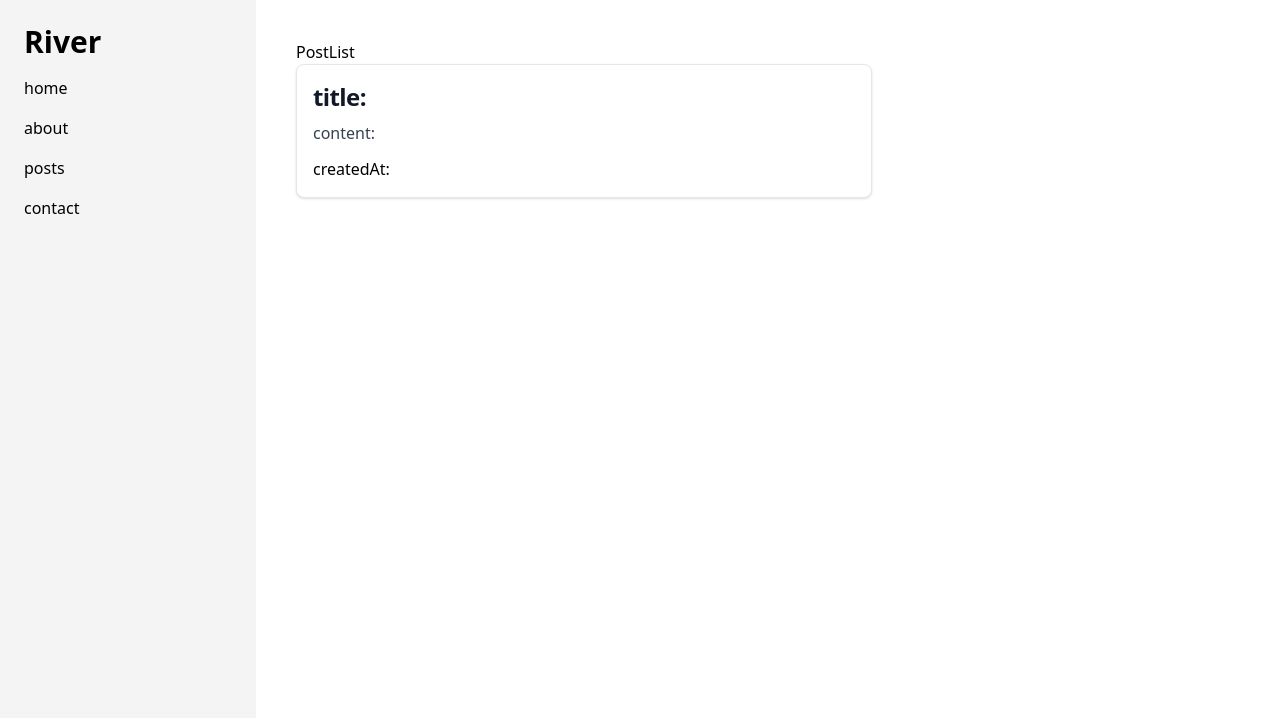
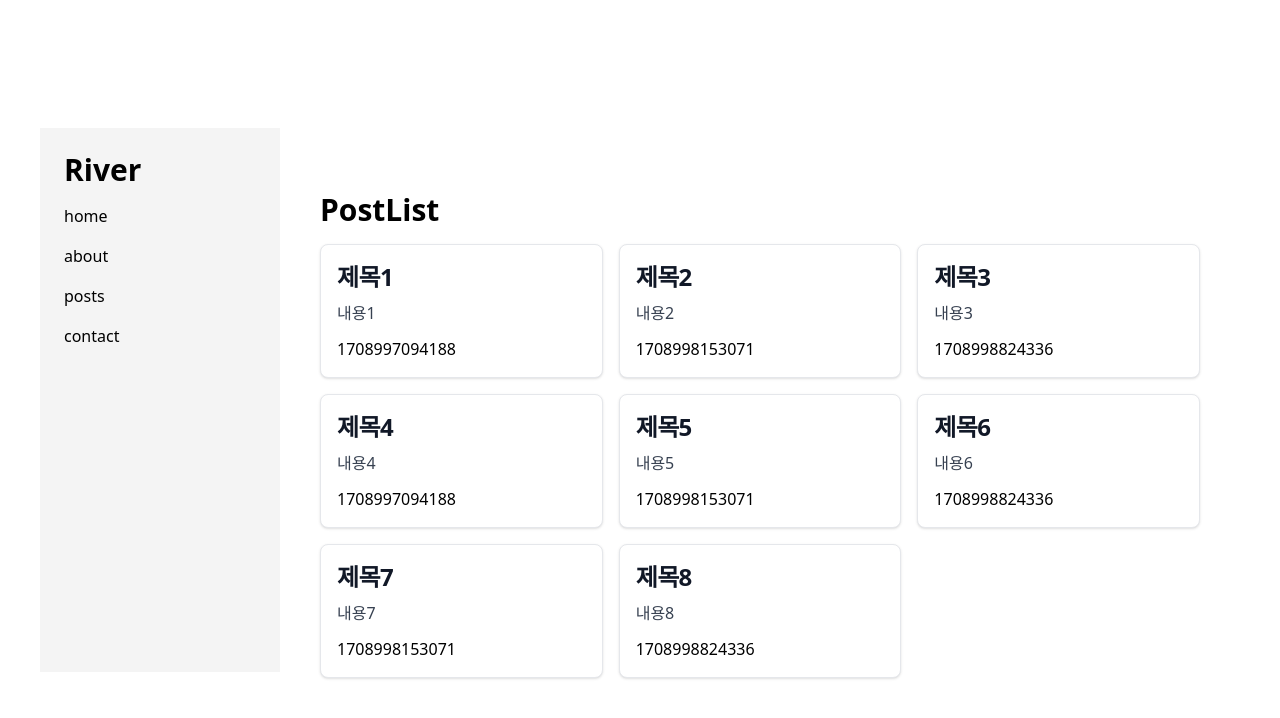
Before and after one commit to Seokho0120/vue-playground, a Vue app: page /posts in a window 1280 px wide. Shown: the top 718 px of the page. Built offline with nearby package versions, Linux system fonts and the light colour scheme; data requests are answered from the project's data file.

Commit message:
add: 리스트 보여주기

```diff
--- a/db.json
+++ b/db.json
@@ -1,25 +1,61 @@
 {
   "posts": [
     {
-      "title": "날짜 나와라",
-      "content": "날짜 나와라",
+      "title": "제목1",
+      "content": "내용1",
       "createdAt": 1708997094188,
       "id": 1,
       "image": "best-react-practices.png"
 
     },
     {
-      "title": "부분수정22333",
-      "content": "부분수정22333",
+      "title": "제목2",
+      "content": "내용2",
       "createdAt": 1708998153071,
       "id": 2,
       "image": "javascript-10-tips.png"
     },
     {
-      "title": "알람 테스트",
-      "content": "알람 테스트",
+      "title": "제목3",
+      "content": "내용3",
       "createdAt": 1708998824336,
       "id": 3,
+      "image": "javascript-basic.png"
+    },
+    {
+      "title": "제목4",
+      "content": "내용4",
+      "createdAt": 1708997094188,
+      "id": 4,
+      "image": "best-react-practices.png"
+
+    },
+    {
+      "title": "제목5",
+      "content": "내용5",
+      "createdAt": 1708998153071,
+      "id": 5,
+      "image": "javascript-10-tips.png"
+    },
+    {
+      "title": "제목6",
+      "content": "내용6",
+      "createdAt": 1708998824336,
+      "id": 6,
+      "image": "javascript-basic.png"
+    },
+    {
+      "title": "제목7",
+      "content": "내용7",
+      "createdAt": 1708998153071,
+      "id": 7,
+      "image": "javascript-10-tips.png"
+    },
+    {
+      "title": "제목8",
+      "content": "내용8",
+      "createdAt": 1708998824336,
+      "id": 8,
       "image": "javascript-basic.png"
     }
   ]
--- a/src/App.vue
+++ b/src/App.vue
@@ -5,7 +5,9 @@ import TheSideViewVue from '@/layouts/TheSideView.vue';
 </script>
 
 <template>
-	<div class="flex w-full h-screen max-w-screen-2xl mx-auto">
+	<div
+		class="flex item-center justify-center w-full h-screen max-w-screen-2xl mx-auto p-10 md:py-32"
+	>
 		<NavView class="w-1/5 bg-custom-bg" />
 		<TheView class="w-4/5" />
 		<!-- <TheSideViewVue class="w-2/5" /> -->
--- /dev/null
+++ b/src/api/posts.js
@@ -0,0 +1,21 @@
+import axios from 'axios';
+
+export function getPosts() {
+	return axios.get('http://localhost:3000/posts');
+}
+
+export function getPostById(id) {
+	return axios.get(`http://localhost:3000/posts/${id}`);
+}
+
+export function createPosts(data) {
+	return axios.post('http://localhost:3000/posts', data);
+}
+
+export function updatePosts(id, data) {
+	return axios.patch(`http://localhost:3000/posts/${id}`, data);
+}
+
+export function deletePosts(id) {
+	return axios.delete(`http://localhost:3000/posts/${id}`);
+}
--- a/src/components/PostListView.vue
+++ b/src/components/PostListView.vue
@@ -1,12 +1,28 @@
 <template>
-	<h2>PostList</h2>
-	<div>
-		<PostItem />
+	<h2 class="text-3xl font-bold pb-4 pt-6">PostList</h2>
+	<div class="grid grid-cols-3 gap-4">
+		<div v-for="post in posts" :key="post.id">
+			<PostItem
+				:title="post.title"
+				:content="post.content"
+				:created-at="post.createdAt"
+			/>
+		</div>
 	</div>
 </template>
 
 <script setup>
 import PostItem from './posts/PostItem.vue';
+import { ref } from 'vue';
+import { getPosts } from '@/api/posts';
+
+const posts = ref([]);
+
+const fetchPosts = async () => {
+	const { data } = await getPosts();
+	posts.value = data;
+};
+fetchPosts();
 </script>
 
 <style lang="scss" scoped></style>
--- a/src/components/posts/PostItem.vue
+++ b/src/components/posts/PostItem.vue
@@ -9,17 +9,16 @@
 				alt="best-react-practices"
 			/>
 		</div> -->
-
 		<div class="flex flex-col justify-between p-4 leading-normal">
 			<h5
 				class="mb-2 text-2xl font-bold tracking-tight text-gray-900 dark:text-white"
 			>
-				title: {{ title }}
+				{{ title }}
 			</h5>
 			<p class="mb-3 font-normal text-gray-700 dark:text-gray-400">
-				content: {{ content }}
+				{{ content }}
 			</p>
-			<p>createdAt: {{ createdAt }}</p>
+			<p>{{ createdAt }}</p>
 		</div>
 	</div>
 </template>
```
